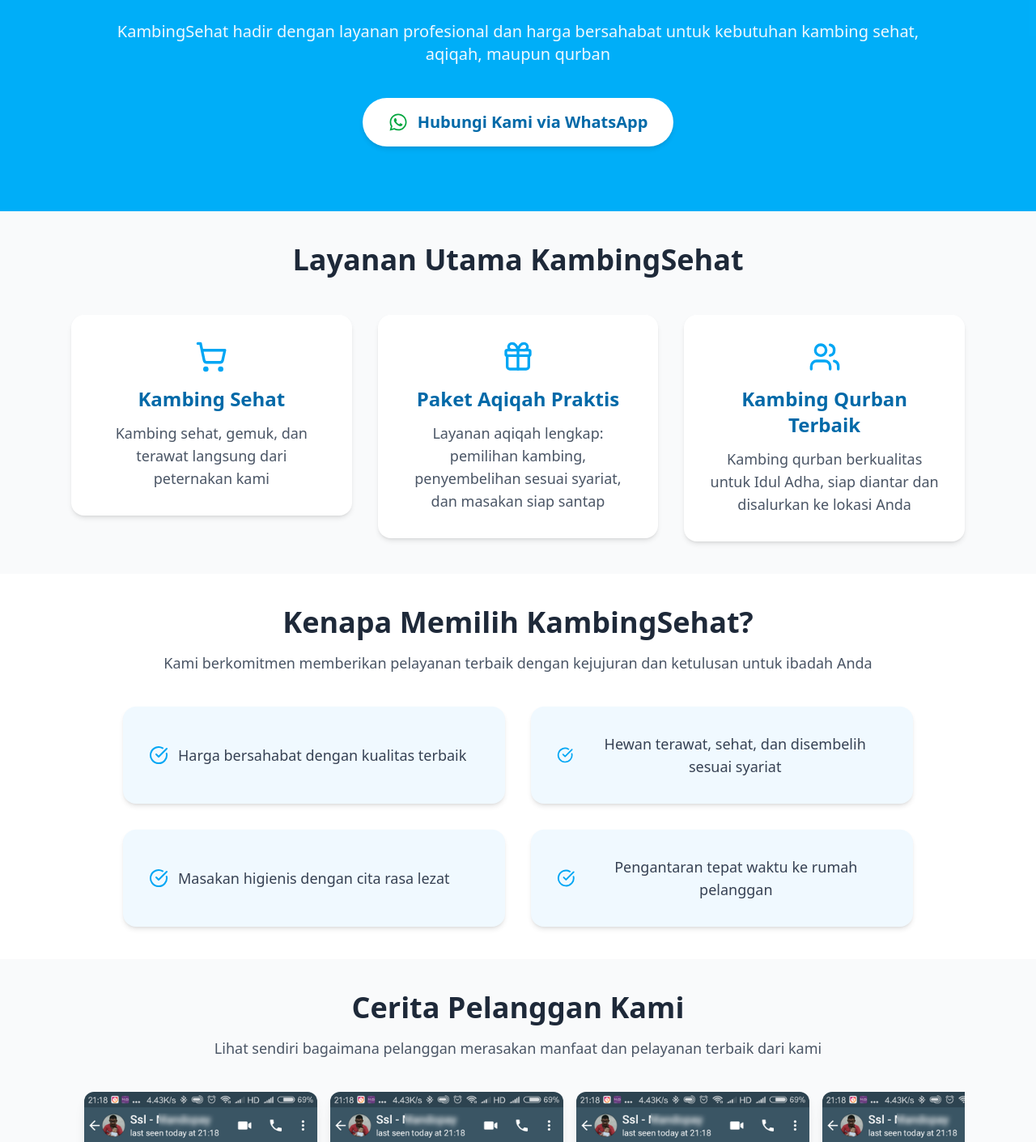
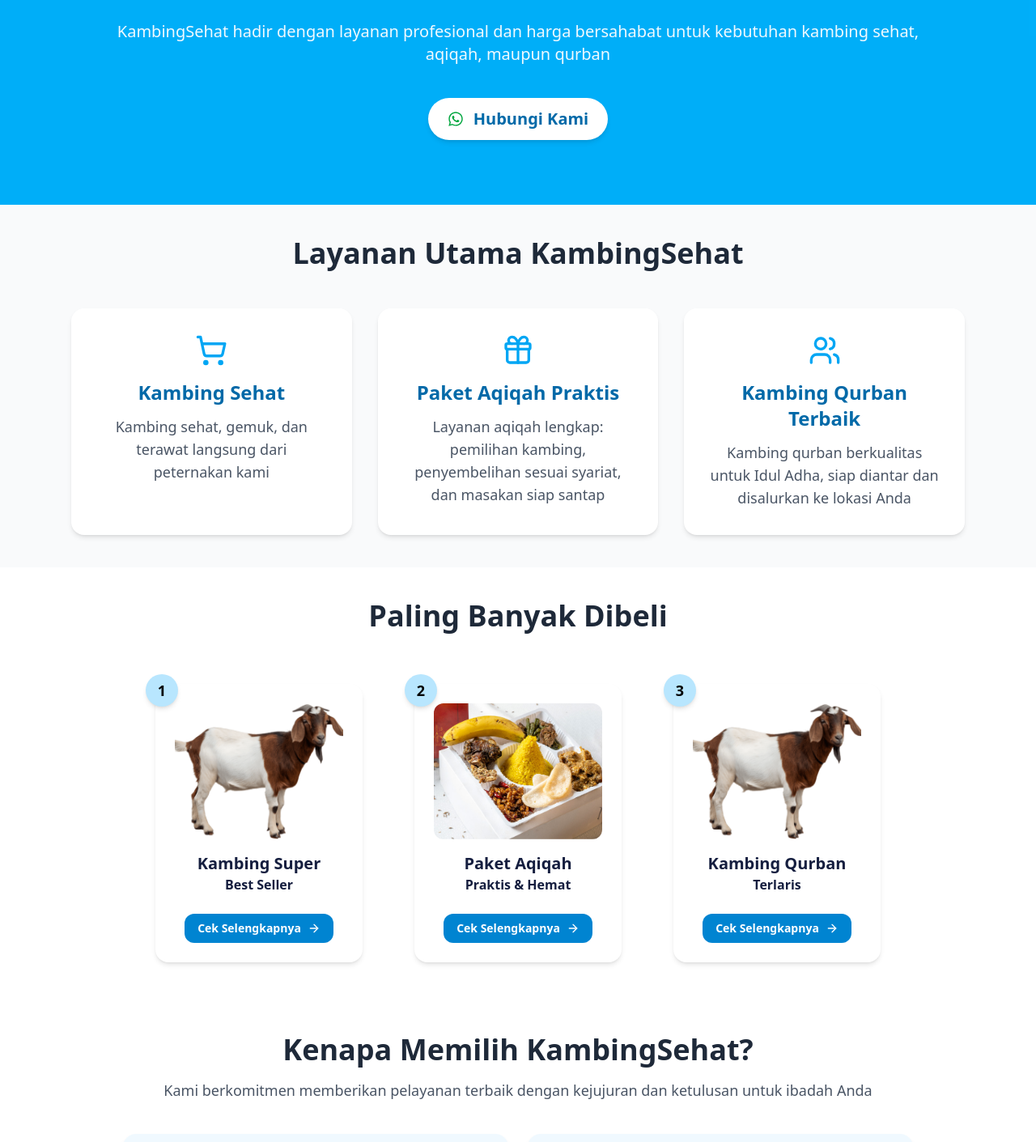
Before and after one commit to lluby/Sales, a React (Vite) app: page / in a window 1280 px wide. Shown: the part 211-1622 px from the top of the page at 81% size. Built offline with nearby package versions, Linux system fonts and the light colour scheme.

Commit message:
add new card section

```diff
--- a/src/pages/Home.jsx
+++ b/src/pages/Home.jsx
@@ -4,7 +4,8 @@
   CheckCircle,
   ShoppingCart,
   Gift,
-  Users
+  Users,
+  ArrowRight
 } from "lucide-react";
 import { FaWhatsapp } from "react-icons/fa";
 import TestimonialCarousel from "./TestimonialCarousel";
@@ -18,25 +19,46 @@
       title: "Kambing Sehat",
       desc: "Kambing sehat, gemuk, dan terawat langsung dari peternakan kami",
       icon: <ShoppingCart className="w-10 h-10 text-sky-500 mb-4" />,
-      link: "/kambing",
     },
     {
       title: "Paket Aqiqah Praktis",
       desc: "Layanan aqiqah lengkap: pemilihan kambing, penyembelihan sesuai syariat, dan masakan siap santap",
       icon: <Gift className="w-10 h-10 text-sky-500 mb-4" />,
-      link: "/aqiqah",
     },
     {
       title: "Kambing Qurban Terbaik",
       desc: "Kambing qurban berkualitas untuk Idul Adha, siap diantar dan disalurkan ke lokasi Anda",
       icon: <Users className="w-10 h-10 text-sky-500 mb-4" />,
+    },
+  ];
+
+  const steps = [
+    {
+      id: 1,
+      img: "/image/kambing1.png",
+      title: "Kambing Super",
+      subtitle: "Best Seller",
+      link: "/kambing",
+    },
+    {
+      id: 2,
+      img: "/image/aqiqah1.jpg",
+      title: "Paket Aqiqah",
+      subtitle: "Praktis & Hemat",
+      link: "/aqiqah",
+    },
+    {
+      id: 3,
+      img: "/image/kambing1.png",
+      title: "Kambing Qurban",
+      subtitle: "Terlaris",
       link: "/qurban",
     },
   ];
 
   const advantages = [
     "Harga bersahabat dengan kualitas terbaik",
-    "Hewan terawat, sehat, dan disembelih sesuai syariat",
+    "Hewan sehat dan disembelih secara syar’i",
     "Masakan higienis dengan cita rasa lezat",
     "Pengantaran tepat waktu ke rumah pelanggan",
   ];
@@ -47,7 +69,6 @@
   return (
     <div className="w-full font-sans bg-white text-gray-800">
       <Navbar />
-
       <section className="relative bg-sky-400 text-white text-center py-20 px-6">
         <div className="absolute inset-0 bg-sky-500/60"></div>
         <div className="relative z-10 max-w-5xl mx-auto">
@@ -58,15 +79,14 @@
           <p className="text-lg md:text-xl text-sky-50 mb-10">
             {BRAND} hadir dengan layanan profesional dan harga bersahabat untuk kebutuhan kambing sehat, aqiqah, maupun qurban
           </p>
-
           <a
             href={`https://wa.me/${WA_NUMBER}?text=${waText}`}
             target="_blank"
             rel="noreferrer"
-            className="inline-flex items-center gap-3 bg-white text-sky-700 hover:bg-sky-50 px-8 py-4 text-xl font-semibold rounded-full shadow-md transition"
+            className="inline-flex items-center gap-3 bg-white text-sky-700 hover:bg-sky-50 px-6 py-3 text-xl font-semibold rounded-full shadow-md transition"
           >
-            <FaWhatsapp className="text-2xl text-green-600" />
-            Hubungi Kami via WhatsApp
+            <FaWhatsapp className="text-xl text-green-600" />
+            Hubungi Kami
           </a>
         </div>
       </section>
@@ -76,18 +96,61 @@
           <h2 className="text-3xl md:text-4xl font-bold mb-12 text-gray-800">
             Layanan Utama {BRAND}
           </h2>
-
           <div className="grid grid-cols-1 md:grid-cols-3 gap-8">
-            {categories.map((item, i) => (
-              <Link key={i} to={item.link}>
-                <div className="bg-white rounded-2xl shadow-md hover:shadow-lg p-8 text-center transition flex flex-col items-center cursor-pointer">
+            {categories.map((item) => (
+              <div
+                key={item.title}
+                className="bg-white rounded-2xl shadow-md hover:shadow-lg p-8 text-center transition flex flex-col items-center cursor-pointer"
+              >
                 {item.icon}
                 <h3 className="text-2xl font-semibold text-sky-700 mb-3">
                   {item.title}
                 </h3>
                 <p className="text-gray-600 text-lg">{item.desc}</p>
               </div>
+            ))}
+          </div>
+        </div>
+      </section>
+
+      <section className="py-10 bg-white text-center">
+        <div className="max-w-6xl mx-auto px-6">
+          <h2 className="text-3xl md:text-4xl font-bold mb-16 text-gray-800">
+            Paling Banyak Dibeli
+          </h2>
+          <div className="flex flex-wrap justify-center gap-16 mb-2">
+            {steps.map((step) => (
+              <div
+                key={step.id}
+                className="relative bg-white rounded-2xl shadow-md p-6 w-64 flex flex-col items-center text-center"
+              >
+                <div className="absolute -top-3 -left-3 w-10 h-10 bg-sky-200 text-black rounded-full flex items-center justify-center font-bold text-lg shadow-md">
+                  {step.id}
+                </div>
+                <div className="relative w-full h-42 mb-4 rounded-xl overflow-hidden">
+                  <img
+                    src={step.img}
+                    alt={step.title}
+                    className="w-full h-full object-cover"
+                  />
+                </div>
+                <h3 className="font-bold text-[#151E3F] text-xl">
+                  {step.title}
+                </h3>
+                <h4 className="font-semibold text-[#151E3F] mb-2 text-base">
+                  {step.subtitle}
+                </h4>
+                <p className="text-sm text-gray-600 mb-4">
+                  {step.desc}
+                </p>
+                <Link
+                  to={step.link}
+                  className="mt-auto bg-sky-600 text-white px-4 py-2 rounded-xl text-sm font-semibold hover:bg-sky-700 transition flex items-center justify-center gap-2"
+                >
+                  <span>Cek Selengkapnya</span>
+                  <ArrowRight className="w-4 h-4" />
                 </Link>
+              </div>
             ))}
           </div>
         </div>
@@ -98,19 +161,17 @@
           <h2 className="text-3xl md:text-4xl font-bold mb-4 text-gray-800">
             Kenapa Memilih {BRAND}?
           </h2>
-
           <p className="text-gray-600 text-lg mb-10">
             Kami berkomitmen memberikan pelayanan terbaik dengan kejujuran dan ketulusan untuk ibadah Anda
           </p>
-
-          <div className="grid grid-cols-1 sm:grid-cols-2 gap-8">
+          <div className="grid grid-cols-1 md:grid-cols-2 gap-6 place-items-stretch">
             {advantages.map((item, i) => (
               <div
                 key={i}
-                className="bg-sky-50 shadow-md rounded-2xl p-8 flex items-center text-lg text-gray-700 hover:shadow-lg transition"
+                className="bg-sky-50 shadow-md rounded-2xl p-6 flex items-center min-h-[90px] text-lg text-gray-700 hover:shadow-lg transition w-full"
               >
-                <CheckCircle className="w-6 h-6 text-sky-500 mr-3" />
-                {item}
+                <CheckCircle className="w-8 h-8 text-sky-500 mr-3" />
+                <span className="leading-snug">{item}</span>
               </div>
             ))}
           </div>
@@ -122,11 +183,9 @@
           <h2 className="text-3xl md:text-4xl font-bold mb-4 text-gray-800">
             Cerita Pelanggan Kami
           </h2>
-
           <p className="text-gray-600 mb-4 text-lg">
             Lihat sendiri bagaimana pelanggan merasakan manfaat dan pelayanan terbaik dari kami
           </p>
-
           <TestimonialCarousel />
         </div>
       </section>
@@ -138,18 +197,16 @@
           <h2 className="text-3xl md:text-4xl font-bold mb-4">
             Hubungi Kami
           </h2>
-
           <p className="text-lg mb-6">
             Siap membantu kebutuhan Anda, hubungi kami melalui WhatsApp untuk konsultasi gratis
           </p>
-
           <a
             href={`https://wa.me/${WA_NUMBER}?text=${waText}`}
             target="_blank"
             rel="noopener noreferrer"
-            className="inline-flex items-center justify-center gap-3 bg-white text-sky-700 hover:bg-sky-50 px-10 py-4 rounded-full text-xl font-semibold shadow-md transition"
+            className="inline-flex items-center justify-center gap-3 bg-white text-sky-700 hover:bg-sky-50 px-4 py-2 rounded-full text-m font-semibold shadow-md transition"
           >
-            <FaWhatsapp className="text-2xl text-green-600" />
+            <FaWhatsapp className="text-xl text-green-600" />
             WhatsApp Kami Sekarang
           </a>
         </div>
--- a/src/pages/ServiceAreas.jsx
+++ b/src/pages/ServiceAreas.jsx
@@ -20,7 +20,7 @@
         <p className="text-gray-600 mb-4 text-lg">
           Berikut adalah daftar daerah yang ada pada layanan Kami
         </p>
-        <div className="flex flex-wrap justify-center gap-3 mt-4">
+        <div className="flex flex-wrap justify-center gap-3 mt-8">
           {areas.map((area, i) => (
             <button
               key={i}
```
Lines whose indentation alone changed are shown as unchanged.
